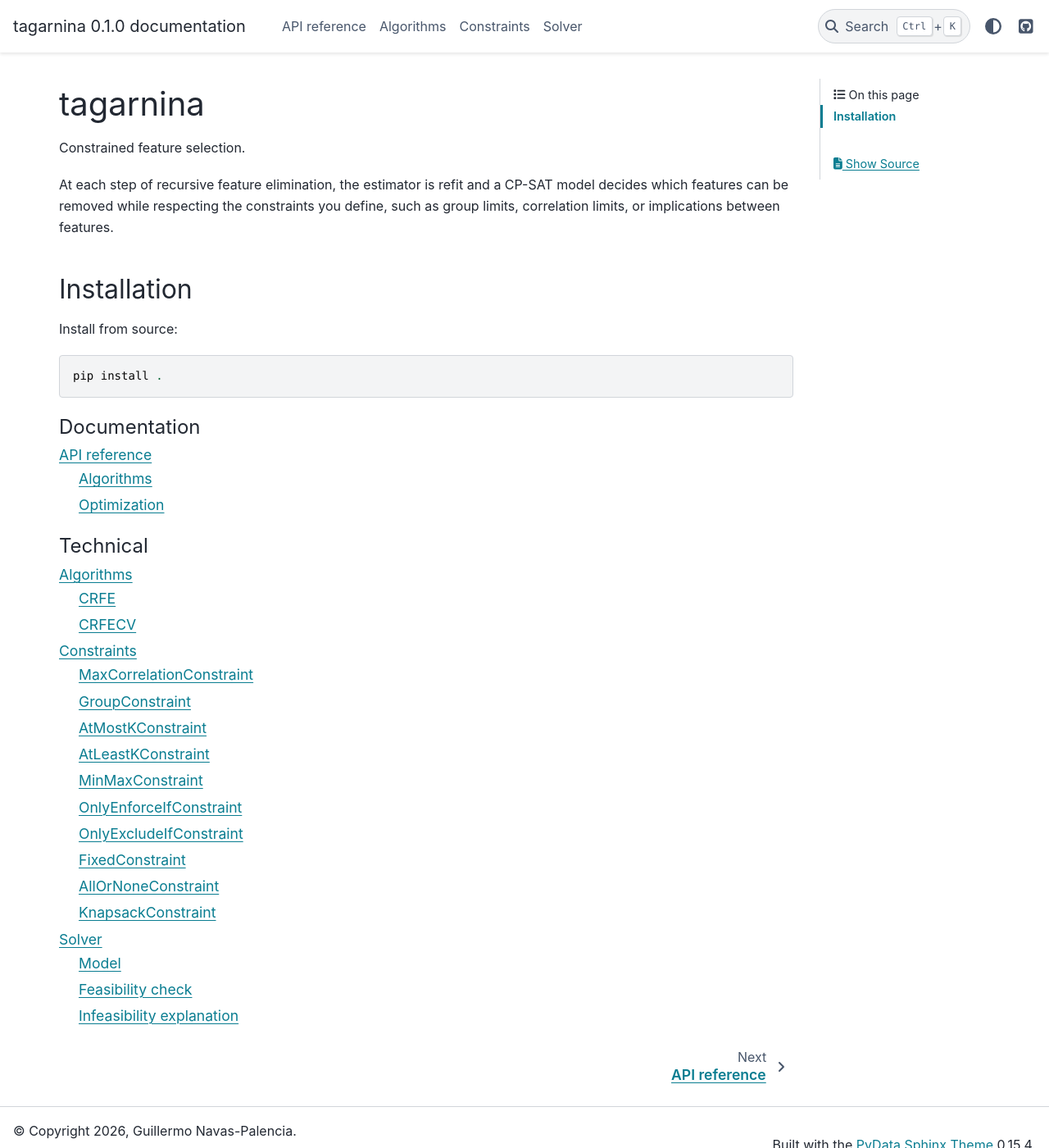
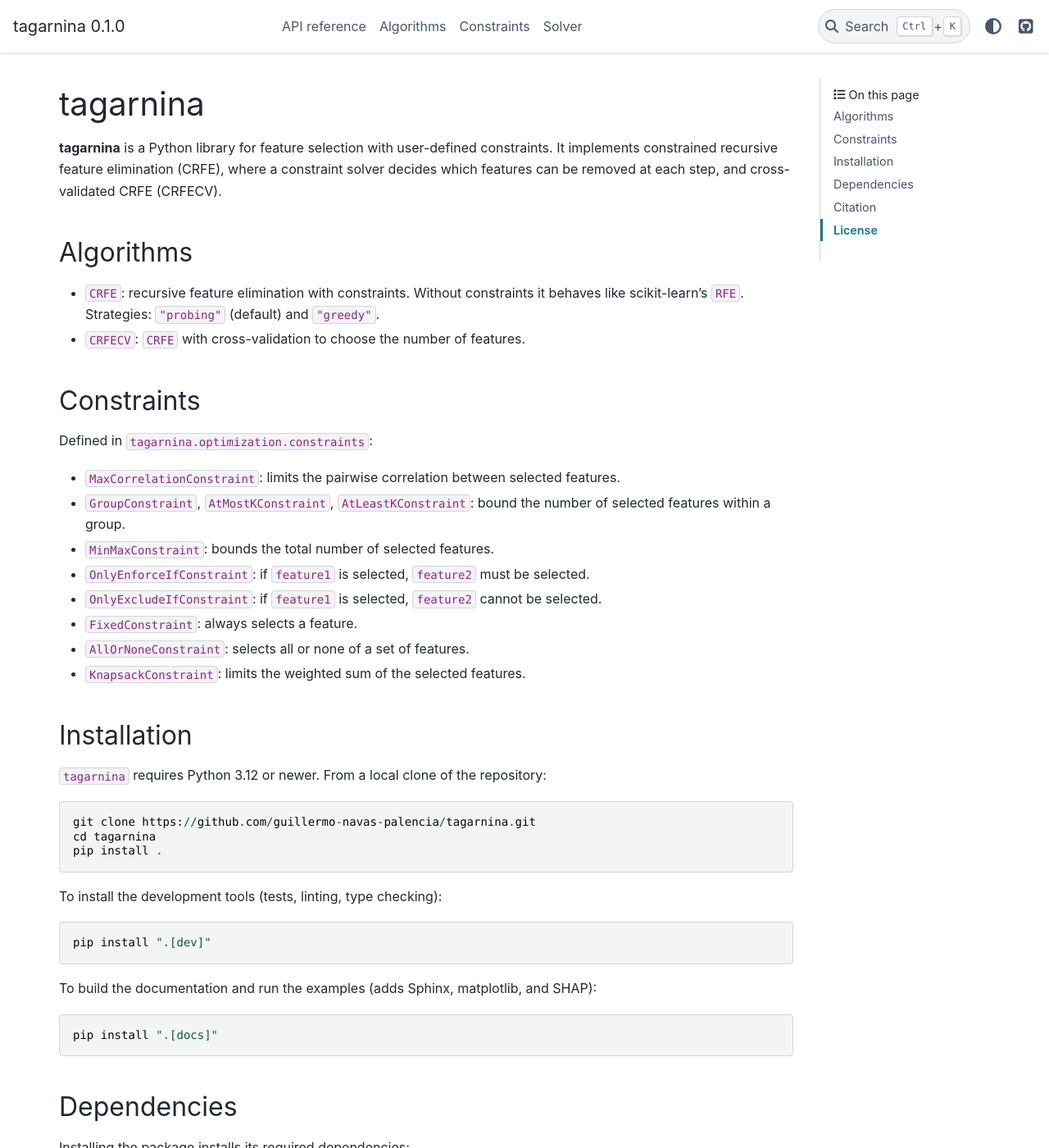
Before and after one commit to guillermo-navas-palencia/tagarnina, a Sphinx documentation site: the page built from docs/source/index.rst, in a window 1280 px wide and 1400 px high. Shown: the whole window at 82% size. Built offline with Sphinx 7.4.7 and the PyData theme 0.15.4, drawn with Linux system fonts in a browser that asks for light colours; pages that are not in the unit, such as notebooks, are missing from menus; some of the changed text lies outside the part shown.

Commit message:
Library ready for release 0.1.0

```diff
--- a/docs/source/conf.py
+++ b/docs/source/conf.py
@@ -42,4 +42,7 @@ html_theme = "pydata_sphinx_theme"
 html_theme_options = {
     "show_nav_level": 2,
     "github_url": "https://github.com/guillermo-navas-palencia/tagarnina",
+    "logo": {"text": f"{project} {version}"},
 }
+html_favicon = "../../branding/favicon.ico"
+html_show_sourcelink = False
--- a/docs/source/index.rst
+++ b/docs/source/index.rst
@@ -1,33 +1,93 @@
 tagarnina
 =========
 
-Constrained feature selection.
+**tagarnina** is a Python library for feature selection with user-defined constraints. It implements constrained recursive feature elimination (CRFE), where a constraint solver decides which features can be removed at each step, and cross-validated CRFE (CRFECV).
 
-At each step of recursive feature elimination, the estimator is refit and a
-CP-SAT model decides which features can be removed while respecting the
-constraints you define, such as group limits, correlation limits, or
-implications between features.
+Algorithms
+----------
+
+- ``CRFE``: recursive feature elimination with constraints. Without constraints it behaves like scikit-learn's ``RFE``. Strategies: ``"probing"`` (default) and ``"greedy"``.
+- ``CRFECV``: ``CRFE`` with cross-validation to choose the number of features.
+
+Constraints
+-----------
+
+Defined in ``tagarnina.optimization.constraints``:
+
+- ``MaxCorrelationConstraint``: limits the pairwise correlation between selected features.
+- ``GroupConstraint``, ``AtMostKConstraint``, ``AtLeastKConstraint``: bound the number of selected features within a group.
+- ``MinMaxConstraint``: bounds the total number of selected features.
+- ``OnlyEnforceIfConstraint``: if ``feature1`` is selected, ``feature2`` must be selected.
+- ``OnlyExcludeIfConstraint``: if ``feature1`` is selected, ``feature2`` cannot be selected.
+- ``FixedConstraint``: always selects a feature.
+- ``AllOrNoneConstraint``: selects all or none of a set of features.
+- ``KnapsackConstraint``: limits the weighted sum of the selected features.
 
 Installation
 ------------
 
-Install from source::
+``tagarnina`` requires Python 3.12 or newer. From a local clone of the repository::
 
+    git clone https://github.com/guillermo-navas-palencia/tagarnina.git
+    cd tagarnina
     pip install .
 
+To install the development tools (tests, linting, type checking)::
+
+    pip install ".[dev]"
+
+To build the documentation and run the examples (adds Sphinx, matplotlib, and SHAP)::
+
+    pip install ".[docs]"
+
+Dependencies
+------------
+
+Installing the package installs its required dependencies:
+
+- `NumPy <https://numpy.org/>`_
+- `pandas <https://pandas.pydata.org/>`_
+- `OR-Tools <https://developers.google.com/optimization>`_ (CP-SAT solver)
+- `scikit-learn <https://scikit-learn.org/>`_
+
+Optional extras:
+
+- ``dev``: pytest, pytest-cov, ruff, mypy
+- ``docs``: sphinx, pydata-sphinx-theme, numpydoc, sphinx-gallery, matplotlib, shap
+
+Citation
+--------
+
+If you use ``tagarnina`` in academic work, please cite it::
+
+    @software{navas_palencia_tagarnina,
+      author  = {Navas-Palencia, Guillermo},
+      title   = {tagarnina: Python library for feature selection with user-defined constraints},
+      year    = {2026},
+      url     = {https://github.com/guillermo-navas-palencia/tagarnina},
+    }
+
+License
+-------
+
+Distributed under the Apache License 2.0. See `LICENSE <https://github.com/guillermo-navas-palencia/tagarnina/blob/main/LICENSE>`_ for details.
+
 .. toctree::
+   :hidden:
    :maxdepth: 2
    :caption: Documentation
 
    api
 
 .. toctree::
+   :hidden:
    :maxdepth: 2
    :caption: Examples
 
    auto_examples/index
 
 .. toctree::
+   :hidden:
    :maxdepth: 2
    :caption: Technical
 
```
Also changed, not shown: README.md (+32 -19 lines), 1 other file.
